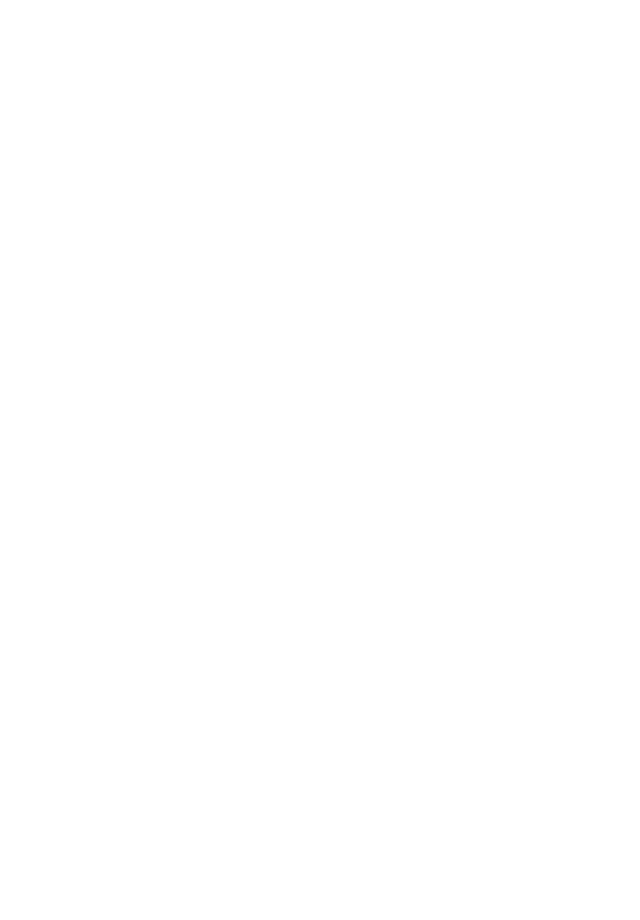
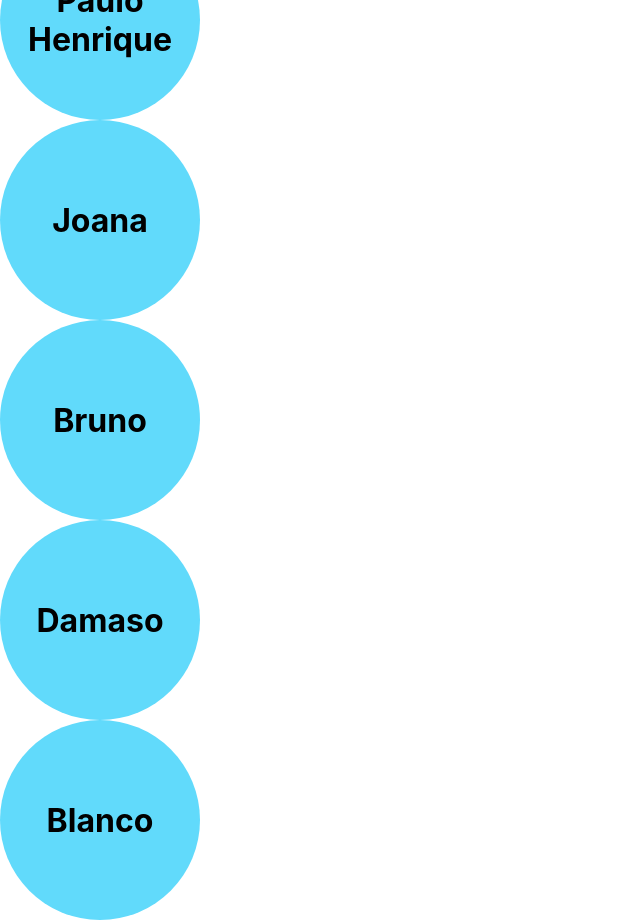
Before and after one commit to juniopereirab/Grafos1-Justiceiro, a React (Create React App) app: page / in a window 1280 px wide. Shown: the part 1880-2800 px from the top of the page, without its empty margins (0-640 px from the left). Before the commit the page ends 800 px from the top, so only its background shows below. Built offline with nearby package versions, Linux system fonts and the light colour scheme.

Commit message:
Creating graph logic and family tree DAG

```diff
--- a/src/App.js
+++ b/src/App.js
@@ -1,18 +1,44 @@
+import { useState, useEffect } from 'react';
 import './App.css';
 import family from './Graph/family';
+import createGraph from './Graph/Tree';
 
 function App() {
 
+  const [graph, setGraph] = useState({});
+
+  useEffect(() => {
+    const grafo = createGraph(family);
+    setGraph(grafo);
+  }, [])
+
+  const killFamily = (person) => {
+    graph.BFS(person, (currentValue) => {
+      if(family[currentValue].murderer){
+        family[currentValue].alive = false;
+        console.log(family[currentValue]);
+        console.log("assassino");
+        return true;
+      }
+      else{
+        family[currentValue].alive = false;
+        console.log(family[currentValue]);
+        console.log("inocente");
+        return false;
+      }
+    })
+  }
 
   return (
     <div className="App">
-      {family.map((person) => (
-        <div className="pessoa">
-        <div className="infoPessoa">
-          <h1>{person.nome}</h1>
+      {Object.keys(family).map((person, index) => (
+      <div className="pessoa" key={index}>
+        <div className="infoPessoa" onClick={()=>killFamily(person)}>
+          <h1>{family[person].name}</h1>
         </div>
       </div>
       ))}
+      <button onClick={(e) => createGraph(e)}>Criar grafo</button>
     </div>
   );
 }
--- /dev/null
+++ b/src/Graph/Queue.js
@@ -0,0 +1,25 @@
+export default class Queue {
+    constructor() {
+      this.queue = [];
+    }
+
+    get length() {
+      return this.queue.length;
+    }
+
+    enqueue(item) {
+      this.queue.push(item);
+    }
+
+    dequeue() {
+      return this.queue.shift();
+    }
+
+    peek() {
+      return this.queue[0];
+    }
+
+    isEmpty() {
+      return this.length === 0;
+    }
+  }
--- /dev/null
+++ b/src/Graph/Tree.js
@@ -0,0 +1,20 @@
+import Graph from './index';
+
+export default function createGraph(family) {
+    const graph = new Graph();
+
+    Object.keys(family).forEach(person => {
+        graph.addNode(person);
+    });
+
+    Object.keys(family).forEach(person => {
+        if(family[person].children.length > 0){
+            family[person].children.forEach(child => {
+                graph.addEdge(person, child);
+            });
+        }
+    });
+
+    console.log(graph)
+    return graph;
+}
--- a/src/Graph/family.js
+++ b/src/Graph/family.js
@@ -1,8 +1,42 @@
 /* eslint-disable import/no-anonymous-default-export */
 
-export default [
-    {id: 1, nome: "Joao", filhos: [3]},
-    {id: 2, nome: "Maria", filhos: [3]},
-    {id: 3, nome: "Jose", filhos: [6]},
-    {id: 4, nome: "Joana", filhos: [6]}
-]
+export default {
+        0: {name: "Damaso", children: [9, 5], alive: true, murderer: false},
+        1: {name: "Clara", children: [9], alive: true, murderer: false},
+        2: {name: "Cabele", children: [10, 11], alive: true, murderer: false},
+        3: {name: "Adriele", children: [10, 11], alive: true, murderer: false},
+        4: {name: "Bruno", children: [12, 13], alive: true, murderer: false},
+        5: {name: "Indiara", children: [12, 13], alive: true, murderer: true},
+        6: {name: "Brian", children: [], alive: true, murderer: false},
+        7: {name: "Emily", children: [4,6], alive: true, murderer: false},
+        8: {name: "Daniela", children: [4,6], alive: true, murderer: false},
+        9: {name: "Paulo Henrique", children: [5], alive: true, murderer: false},
+        10: {name: "Joana", children: [5], alive: true, murderer: false},
+        11: {name: "Bruno", children: [], alive: true, murderer: false},
+        12: {name: "Damaso", children: [], alive: true, murderer: true},
+        13: {name: "Blanco", children: [], alive: true, murderer: false},
+        14: {name: "Joao", children: [4,6], alive: true, murderer: false},
+        15: {name: "Maria", children: [4,6], alive: true, murderer: false},
+        16: {name: "Jose", children: [5], alive: true, murderer: false},
+        17: {name: "Joana", children: [5], alive: true, murderer: false},
+        18: {name: "Bruno", children: [], alive: true, murderer: false},
+        19: {name: "Damaso", children: [], alive: true, murderer: true},
+        20: {name: "Blanco", children: [], alive: true, murderer: false},
+        21: {name: "Joao", children: [4,6], alive: true, murderer: false},
+        22: {name: "Maria", children: [4,6], alive: true, murderer: false},
+        23: {name: "Jose", children: [5], alive: true, murderer: false},
+        24: {name: "Joana", children: [5], alive: true, murderer: false},
+        25: {name: "Bruno", children: [], alive: true, murderer: false},
+        26: {name: "Damaso", children: [], alive: true, murderer: true},
+        27: {name: "Blanco", children: [], alive: true, murderer: false},
+        28: {name: "Joao", children: [4,6], alive: true, murderer: false},
+        29: {name: "Maria", children: [4,6], alive: true, murderer: false},
+        30: {name: "Jose", children: [5], alive: true, murderer: false},
+        31: {name: "Joana", children: [5], alive: true, murderer: false},
+        32: {name: "Bruno", children: [], alive: true, murderer: false},
+        33: {name: "Damaso", children: [], alive: true, murderer: true},
+        34: {name: "Blanco", children: [], alive: true, murderer: false},
+        35: {name: "Joao", children: [4,6], alive: true, murderer: false},
+        36: {name: "Maria", children: [4,6], alive: true, murderer: false},
+        37: {name: "Jose", children: [5], alive: true, murderer: false},
+}
--- /dev/null
+++ b/src/Graph/index.js
@@ -0,0 +1,38 @@
+import Queue from './Queue';
+
+export default class Graph {
+    constructor() {
+        this.adjacencyMatrix = {};
+    }
+
+    addNode(person){
+        if(!this.adjacencyMatrix[person]){
+            this.adjacencyMatrix[person] = {};
+        }
+    }
+
+    addEdge(initialNode, finalNode){
+        this.adjacencyMatrix[initialNode][finalNode] = 1;
+    }
+
+    BFS(startValue, currentFunction){
+        let q = new Queue();
+        let explored = new Set();
+
+        q.enqueue(startValue);
+        explored.add(startValue);
+
+        while(!q.isEmpty()){
+            let currentValue = q.dequeue();
+            const shouldEnd = currentFunction(currentValue);
+            if(shouldEnd) return;
+
+            Object.keys(this.adjacencyMatrix[currentValue]).forEach((person) => {
+                if(!explored.has(person)){
+                    explored.add(person);
+                    q.enqueue(person);
+                };
+            });
+        }
+    }
+}
```
